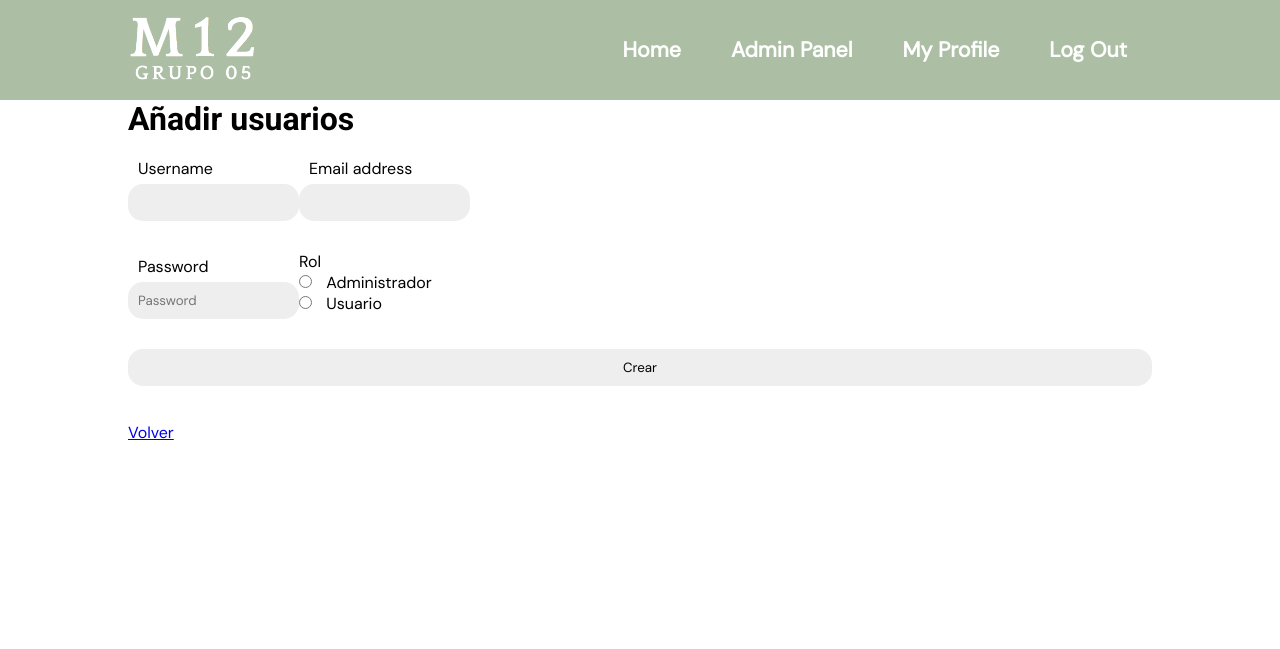
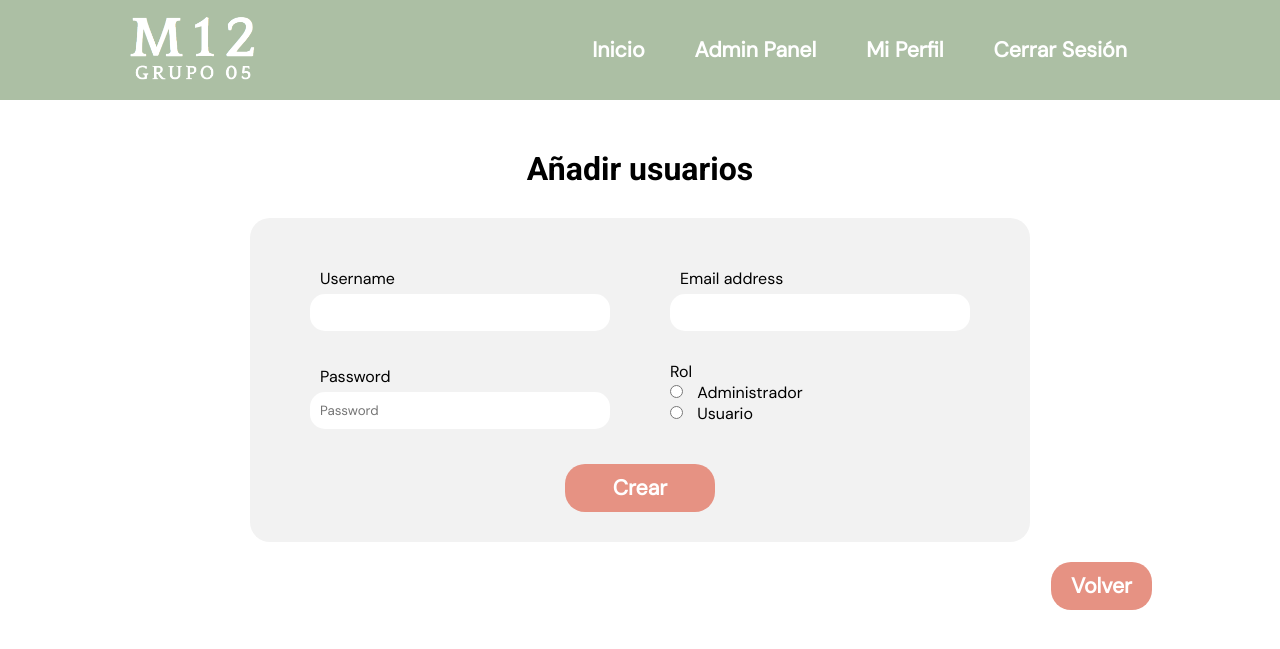
Before and after one commit to mangelesc/Microproyecto-Gesti-n-de-usuarios, a PHP site: page /vistas/add-user.php in a window 1280 px wide. Shown: the top 649 px of the page. Run offline with PHP 8.4, Linux system fonts and the light colour scheme.

Commit message:
Estilos añadidos

```diff
--- /dev/null
+++ b/styles/admin-panel.css
@@ -0,0 +1,151 @@
+/* Barra navegación */
+
+.main {
+    display: flex;
+    flex-direction: column;
+    justify-content: center;
+    align-items: center;
+}
+
+.tittle-h1 {
+    padding-bottom: 30px;
+}
+
+.user-main {
+    display: flex;
+    flex-wrap: nowrap;
+    align-items: center;
+    justify-content: space-between;
+    margin-top: 50px;
+}
+
+a#add-user {
+    background-color: #e69283;
+    color: white;
+    text-decoration: none;
+    display: flex;
+    flex-wrap: nowrap;
+    align-items: center !important;
+    justify-content: space-between;
+    width: 150px;
+    margin-top: 20px;
+    padding: 10px 20px;
+    border: none;
+    border-radius: 20px;
+    color: white;
+    font-weight: bold;
+}
+#adduser-img {
+    width: 35px;
+}
+
+/* Tabla de usuarios*/
+.admin-table {
+    width: 100%;
+    border-collapse: collapse;
+    border: 1px solid;
+    margin: 50px 0px;
+}
+
+.admin-table th {
+    padding: 10px;
+}
+
+.admin-table tr {
+    border: 1px solid;
+    padding: 20px;
+}
+
+.admin-table td {
+    padding: 15px;
+    text-align: center;
+}
+
+.user-tools {
+    width: 25px;
+}
+
+/* Formularios */
+.admin-form-div {
+    background-color: #f2f2f2;
+    border-radius: 20px;
+    padding: 30px;
+    margin-bottom: 30px;
+    display: flex;
+    align-items: center;
+    justify-content: space-around;
+}
+.admin-form {
+    display: flex;
+    flex-direction: column;
+    /* width: 100%; */
+    align-items: center;
+    justify-content: space-around;
+}
+
+.admin-form h3 {
+    padding: 5px 0px 10px 5px;
+}
+
+.form-column {
+    display: flex;
+    flex-direction: row !important;
+    flex-wrap: nowrap;
+}
+.formSection {
+    width: 300px;
+    padding: 0px 30px;
+}
+
+.admin-button {
+    width: 150px;
+}
+
+.formSection {
+    display: flex;
+    flex-direction: column;
+    margin: 15px 0px;
+}
+
+.formSection label {
+    padding: 5px 10px;
+}
+
+.formSection input {
+    padding: 10px;
+    border-radius: 15px;
+    border: 0px;
+    background-color: white;
+}
+
+.btn-goback {
+    align-self: flex-end;
+    margin-bottom: 30px;
+}
+.btn-goback a {
+    padding: 10px 20px;
+}
+
+.formSection-btn {
+    text-align: center;
+    color: white;
+}
+
+.admin-button {
+    background-color: #e69283;
+    margin-top: 20px;
+    padding: 10px;
+    border: none;
+    border-radius: 20px;
+    color: white;
+    font-size: 16pt;
+    font-weight: bold;
+    text-decoration: none;
+    color: white;
+    text-align: center;
+}
+
+.admin-button:hover,
+.btn-goback:hover {
+    transform: scale(1.1);
+}
--- a/styles/my-profile.css
+++ b/styles/my-profile.css
@@ -74,7 +74,7 @@ main {
 }
 
 .userProf-div-btn button {
-    background-color: #4a3aff;
+    background-color: #e69283;
     width: 90px;
     margin-top: 20px;
     padding: 10px;
@@ -93,5 +93,5 @@ main {
 }
 
 .btn-delete {
-    background-color: rgb(175, 5, 5) !important;
+    background-color: rgb(158, 7, 7) !important;
 }
--- a/styles/users-table.css
+++ /dev/null
@@ -1,44 +0,0 @@
-/* Barra navegación */
-.user-main {
-    display: flex;
-    flex-wrap: nowrap;
-    align-items: center;
-    justify-content: space-between;
-    margin-top: 50px;
-}
-a#adduser {
-    text-decoration: none;
-    display: flex;
-    flex-wrap: nowrap;
-    align-items: center !important;
-    justify-content: space-between;
-}
-#adduser-img {
-    width: 35px;
-}
-
-/* Tabla de usuarios*/
-.admin-table {
-    width: 100%;
-    border-collapse: collapse;
-    border: 1px solid;
-    margin: 50px 0px;
-}
-
-.admin-table th {
-    padding: 10px;
-}
-
-.admin-table tr {
-    border: 1px solid;
-    padding: 20px;
-}
-
-.admin-table td {
-    padding: 15px;
-    text-align: center;
-}
-
-.user-tools {
-    width: 25px;
-}
--- a/vistas/add-user.php
+++ b/vistas/add-user.php
@@ -6,7 +6,7 @@
     <meta name="viewport" content="width=device-width, initial-scale=1.0">
     <link rel="stylesheet" href="../styles/log-in.css" />
     <link rel="stylesheet" href="../styles/navbar.css" />
-    <link rel="stylesheet" href="../styles/users-table.css" />
+    <link rel="stylesheet" href="../styles/admin-panel.css" />
     <title>Add user</title>
 </head>
 <body>
@@ -17,19 +17,22 @@
         <div id="navBar-right">
             <ul id="navBarList">
                 <li class="menu">
-                    <a id="home" href="">Home</a>
+                    <a id="home" href="./home.php">Inicio</a>
                 </li>
-                <li class="menu"><a id="AdminPanel" href="">Admin Panel</a></li>
-                <li class="menu"><a id="myProfile" href="">My Profile</a></li>
+                <li class="menu"><a id="AdminPanel" href="./admin.php">Admin Panel</a></li>
+                <li class="menu"><a id="myProfile" href="./my-profile.php">Mi Perfil</a></li>
                 <li class="menu">
-                    <a id="log-out" href="./cerrar_sesion.php">Log Out</a>
+                    <a id="log-out" href="./cerrar_sesion.php">Cerrar Sesión</a>
                 </li>
             </ul>
         </div>
     </nav>
-    <main>
-        <h1>Añadir usuarios</h1>
-        <form action= "./crear_usuario.php" method='post'>
+    <main class="main">
+        <div class="user-main">
+            <h1 class="tittle-h1">Añadir usuarios</h1>
+        </div>
+        <div class="admin-form-div">
+            <form action= "./crear_usuario.php" method='post' class="admin-form">
                 <div class="form-column">
                     <div class="formSection">
                         <label for="">Username</label>
@@ -65,13 +68,14 @@
 
                     </div>
                 </div>
-            <div class="formSection">
-                <input name="add-user" type="submit" value="Crear">
+                <div class="formSection-btn">
+                    <input class="admin-button" name="add-user" type="submit" value="Crear">
                 </div>
             </form>
-    <?php
-        echo "<br/><a href='admin.php'>Volver</a>";
-    ?>
+        </div>
+        <div class="btn-goback">
+            <a class="admin-button" href='admin.php'>Volver</a>
+        </div>
     </main>
 </body>
 </html>
```
Also changed, not shown: php/home.php (added, +7 -0 lines), styles/home.css (added, +7 -0 lines), vistas/admin-panel.php (+5 -9 lines), vistas/edit-user.php (+15 -13 lines), vistas/home.php (added, +76 -0 lines), vistas/log-in.html (+7 -7 lines), vistas/my-profile.php (+9 -33 lines), vistas/sign-up.html (+8 -21 lines), imgs/add-user.png, imgs/comingSoon.jpg (added). Lines whose indentation alone changed are shown as unchanged.
